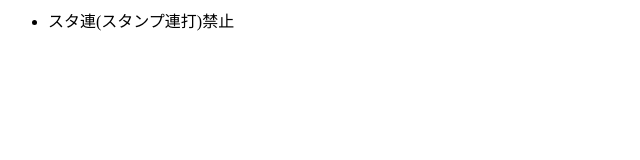
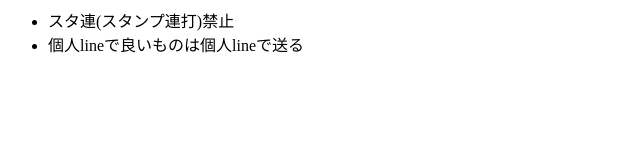
Before and after one commit to marimesyosinsya/1-9banana-linegroup-rule, a plain HTML site: page index.html in a window 1280 px wide. Shown: the whole page, without its empty margins (0-640 px from the left). Drawn offline with Linux system fonts and the light colour scheme.

Commit message:
Update index.html

```diff
--- a/index.html
+++ b/index.html
@@ -1,3 +1,10 @@
-<ul>
-  <li>スタ連(スタンプ連打)禁止</li>
-</ul>
+<html>
+  <head>
+    <body>
+      <ul>
+        <li>スタ連(スタンプ連打)禁止</li>
+        <li>個人lineで良いものは個人lineで送る</li>
+      </ul>
+    </body>
+  </head>
+</html>
```
